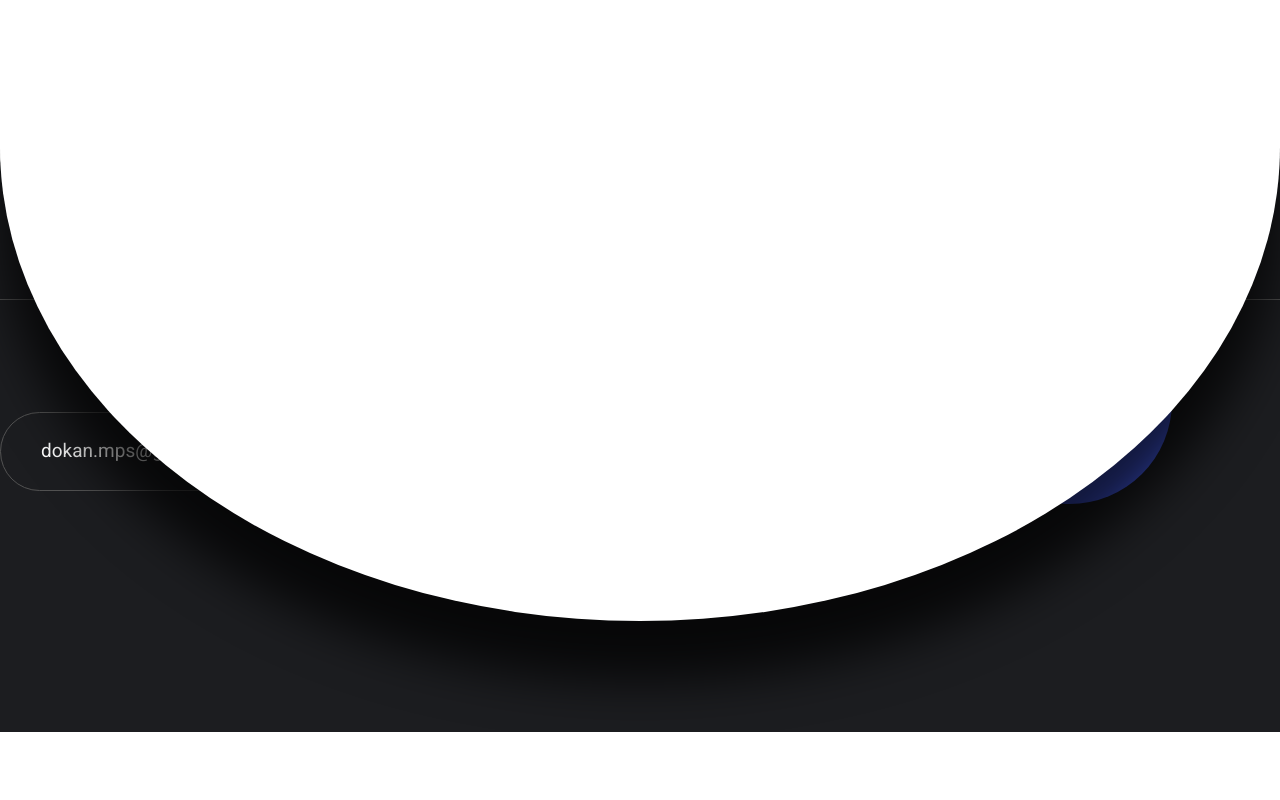
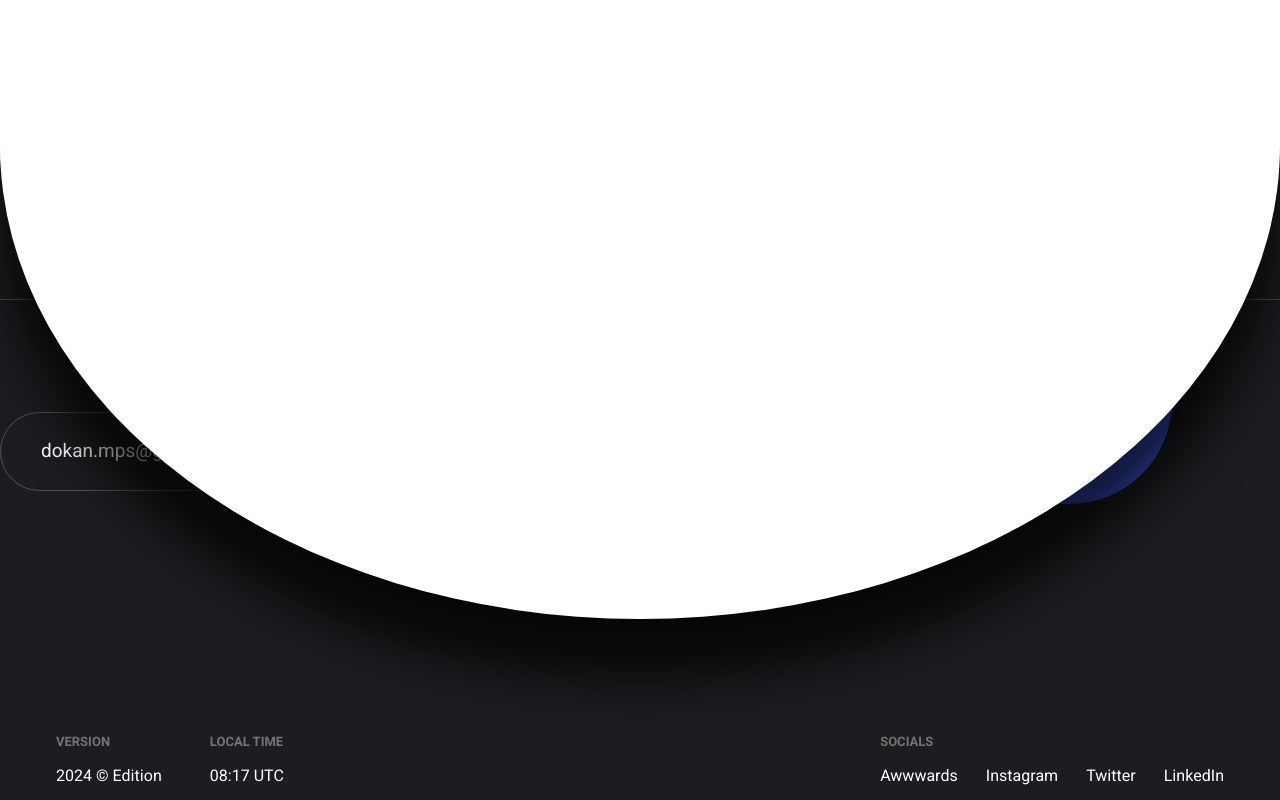
Before and after one commit to dejanheroxd/portfolio-dsn-v2, a React (Vite) app: page / in a window 1280 px wide. Shown: the part 3416-4216 px from the top of the page. Before the commit the page ends 4148 px from the top, so only its background shows below. Built offline with nearby package versions, Linux system fonts and the light colour scheme.

Commit message:
added footer

```diff
--- a/src/pages/home/ContactSec/ConstactSec.jsx
+++ b/src/pages/home/ContactSec/ConstactSec.jsx
@@ -49,10 +49,10 @@ export default function ContactSec() {
               fill="none"
               xmlns="http://www.w3.org/2000/svg"
             >
-              <g clip-path="url(#clip0_5_2)">
+              <g clipPath="url(#clip0_5_2)">
                 <path
-                  fill-rule="evenodd"
-                  clip-rule="evenodd"
+                  fillRule="evenodd"
+                  clipRule="evenodd"
                   d="M38.9456 3.59302L36.29 0.951297L4.8421 32.6871L4.77482 12.4506L0.974836 12.4632L1.06328 39.0631L27.8398 38.974L27.8842 35.1739L7.44601 35.2418L38.9456 3.59302Z"
                   fill="white"
                 />
--- /dev/null
+++ b/src/pages/home/FooterSec/Footer.jsx
@@ -0,0 +1,78 @@
+import { motion } from "framer-motion";
+import React, { useEffect, useState } from "react";
+
+export default function Footer() {
+  const [currentTime, setCurrentTime] = useState(getCurrentTime());
+
+  function getCurrentTime() {
+    const options = {
+      hour: "2-digit",
+      minute: "2-digit",
+      hour12: false,
+      timeZoneName: "short",
+    };
+    const formattedTime = new Date().toLocaleString("en-US", options);
+    return formattedTime;
+  }
+
+  useEffect(() => {
+    // Update the current time every second
+    const timer = setInterval(() => {
+      setCurrentTime(getCurrentTime());
+    }, 1000);
+
+    return () => {
+      clearInterval(timer);
+    };
+  }, []);
+
+  return (
+    <div className="w-full flex justify-between px-14 bg-dennisDark pb-3">
+      <div className="flex gap-x-12">
+        <div className="flex flex-col gap-y-3">
+          <p className="text-neutral-500 text-[13px] font-semibold">VERSION</p>
+          <p className="text-white">2024 © Edition</p>
+        </div>
+        <div className="flex flex-col gap-y-3">
+          <p className="text-neutral-500 text-[13px] font-semibold">
+            LOCAL TIME
+          </p>
+          <p className="text-white">{currentTime}</p>
+        </div>
+      </div>
+      <div className="flex flex-col gap-y-3">
+        <p className="text-neutral-500 text-[13px] font-semibold">SOCIALS</p>
+        <div className="flex gap-x-7">
+          <div className="group/socialLink">
+            <p className="text-white hover:cursor-pointer">Awwwards</p>
+            <span className="absolute invisible group-hover/socialLink:visible">
+              <span
+                initial={{ scaleX: 0 }}
+                animate={{ scaleX: 1, transition: { duration: 2 } }}
+                className="w-[78px] bg-white block h-[1px]"
+              ></span>
+            </span>
+          </div>
+          <div className="group/socialLink">
+            <p className="text-white hover:cursor-pointer">Instagram</p>
+            <span className="absolute invisible group-hover/socialLink:visible">
+              <span className="w-[73px] bg-white block h-[1px]"></span>
+            </span>
+          </div>
+          <div className="group/socialLink">
+            <p className="text-white hover:cursor-pointer">Twitter</p>
+            <span className="absolute invisible group-hover/socialLink:visible">
+              <span className="w-[51px] bg-white block h-[1px]"></span>
+            </span>
+          </div>
+          <div className="group/socialLink">
+            <p className="text-white hover:cursor-pointer">LinkedIn</p>
+            <span className="absolute invisible group-hover/socialLink:visible">
+              <span className="w-[60px] bg-white block h-[1px]"></span>
+            </span>
+          </div>
+        </div>
+      </div>
+    </div>
+  );
+}
--- a/src/pages/home/Home.jsx
+++ b/src/pages/home/Home.jsx
@@ -2,6 +2,7 @@ import React from "react";
 import HeroSec from "./HeroSec/HeroSec";
 import WorkStateSec from "./WorkStateSec/WorkStateSec";
 import ConstactSec from "./ContactSec/ConstactSec";
+import Footer from "./FooterSec/Footer";
 
 export default function Home() {
   return (
@@ -9,6 +10,7 @@ export default function Home() {
       <HeroSec />
       <WorkStateSec />
       <ConstactSec />
+      <Footer />
     </div>
   );
 }
```
